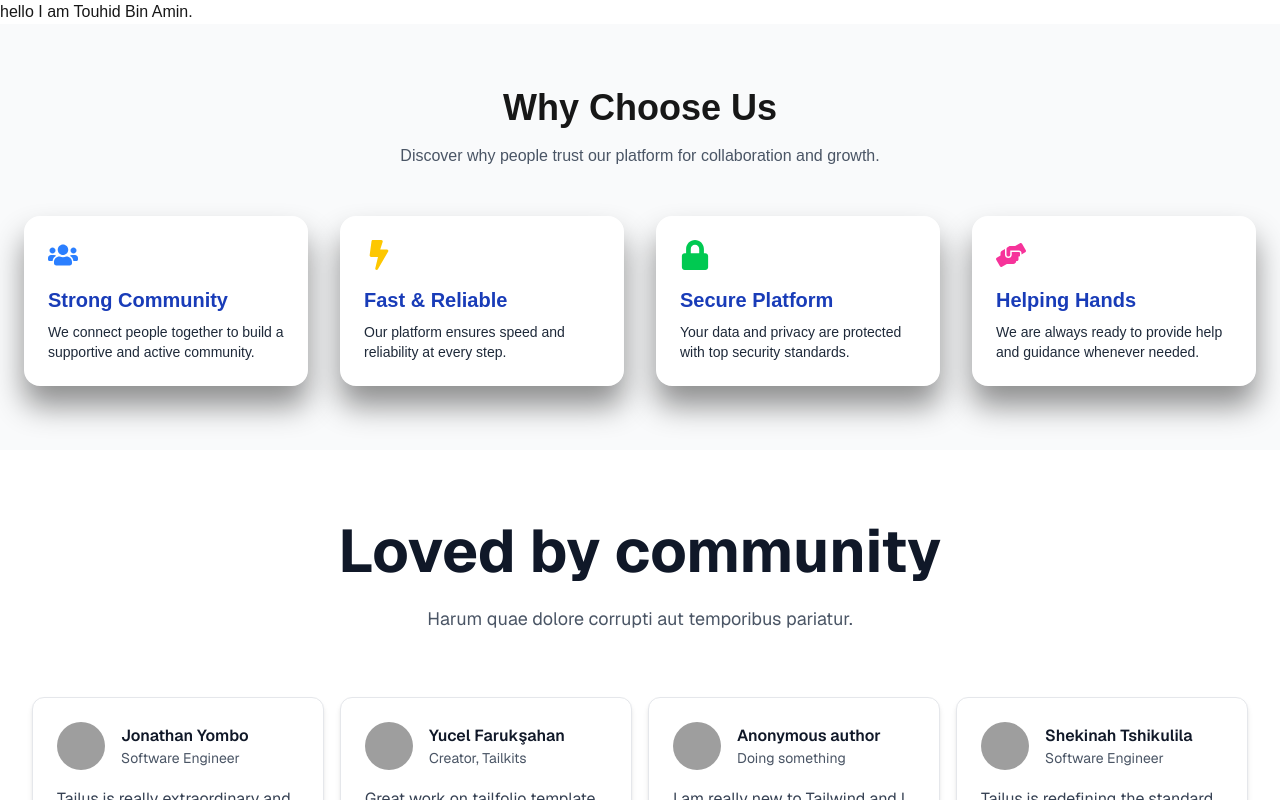
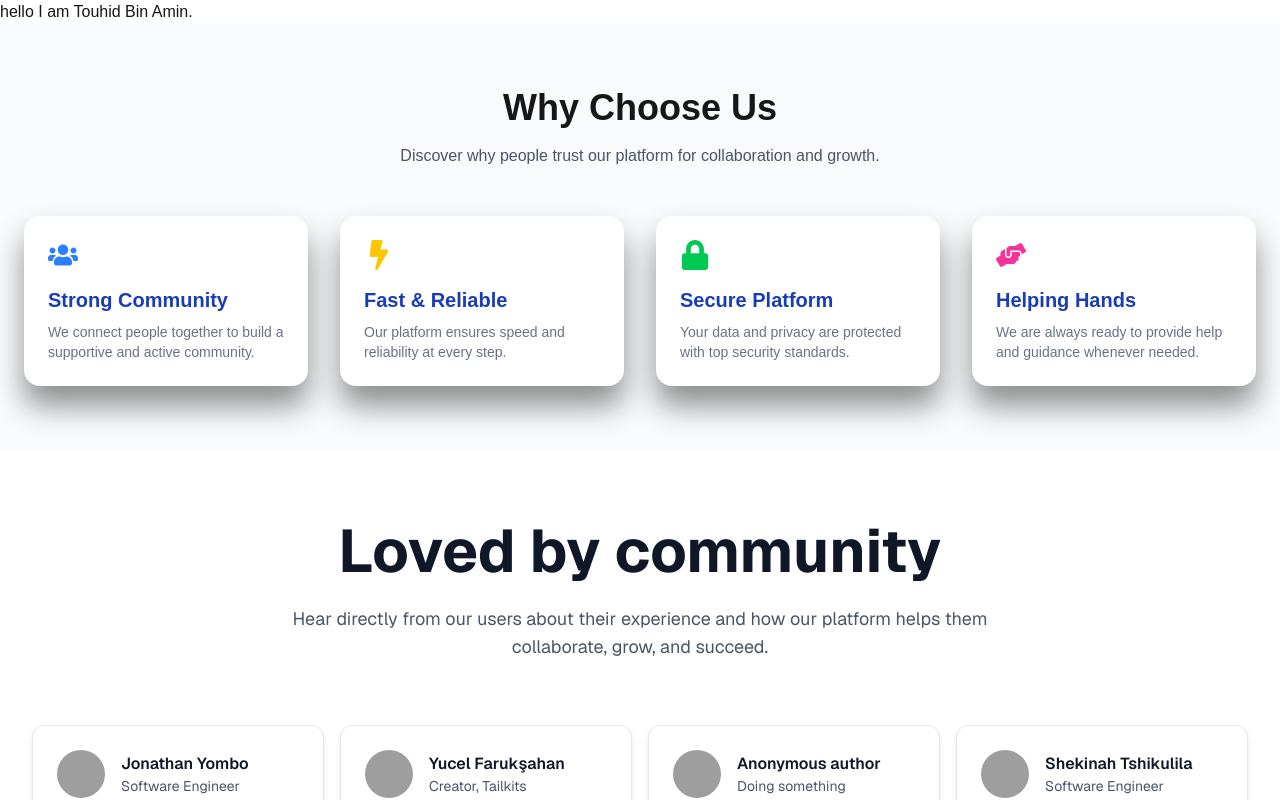
Before and after one commit to swajannaimur/One-Orbit, a Next.js app: page / in a window 1280 px wide. Shown: the top 800 px of the page. Built offline with nearby package versions, Linux system fonts and the light colour scheme; grey boxes are pictures that could not be loaded.

Commit message:
added updated reviews sec

```diff
--- a/src/component/Reviews.jsx
+++ b/src/component/Reviews.jsx
@@ -27,7 +27,7 @@ function Testimonial2() {
       </h1>
 
       <p className="text-base sm:text-lg text-gray-600 dark:text-gray-400 text-center max-w-3xl mb-16">
-        Harum quae dolore corrupti aut temporibus pariatur.
+        Hear directly from our users about their experience and how our platform helps them collaborate, grow, and succeed.
       </p>
 
       {/* Cards */}
--- a/src/component/WhyChoseUs.jsx
+++ b/src/component/WhyChoseUs.jsx
@@ -36,7 +36,7 @@ export default function WhyChooseUs() {
     <section className="py-16 bg-gray-50">
       <div className="container mx-auto px-6 text-center">
         <h2 className="text-4xl font-bold mb-4">Why Choose Us</h2>
-        <p className="text-gray-600 mb-12">
+        <p className="text-gray-600 dark:text-gray-400 mb-12">
           Discover why people trust our platform for collaboration and growth.
         </p>
 
@@ -46,7 +46,7 @@ export default function WhyChooseUs() {
               <div className="p-6 flex flex-col items-start text-left">
                 <div className="mb-4">{feature.icon}</div>
                 <h3 className="text-xl font-semibold text-blue-800">{feature.title}</h3>
-                <p className="text-gray-800 text-sm mt-2">{feature.desc}</p>
+                <p className="text-gray-500 text-sm mt-2">{feature.desc}</p>
               </div>
             </ThreeDCard>
           ))}
```
